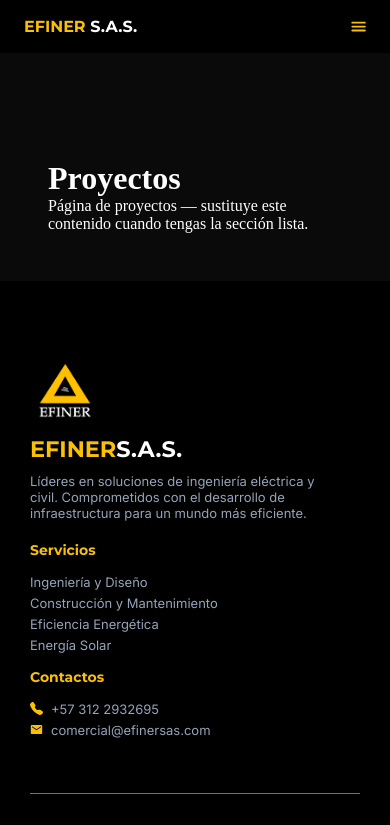
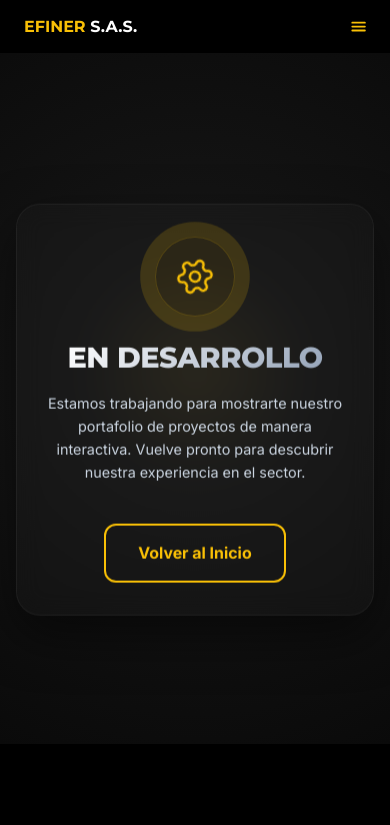
Before and after one commit to juan124perdomo/efinersas, a React (Vite) app: page /proyectos in a window 390 px wide. Shown: the top 825 px of the page. Built offline with nearby package versions, Linux system fonts and the light colour scheme.

Commit message:
Se hizo la pantalla de proyectos

```diff
--- /dev/null
+++ b/src/pages/Proyectos/Proyectos.css
@@ -0,0 +1,182 @@
+.page-proyectos {
+  min-height: calc(100vh - 120px);
+  width: 100%;
+  display: flex;
+  flex-direction: column;
+  align-items: center;
+  justify-content: center;
+  padding: 100px 1rem 2rem 1rem; /* 100px top padding accounts for the fixed navbar */
+  background: radial-gradient(circle at center, #1a1a1a 0%, var(--bg-dark) 100%);
+  position: relative;
+  overflow: hidden;
+  box-sizing: border-box;
+}
+
+/* Background glowing accents */
+.page-proyectos::before {
+  content: '';
+  position: absolute;
+  top: 50%;
+  left: 50%;
+  transform: translate(-50%, -50%);
+  width: 60vw;
+  height: 60vw;
+  background: radial-gradient(circle, rgba(249, 192, 6, 0.05) 0%, transparent 70%);
+  z-index: 0;
+  pointer-events: none;
+}
+
+.coming-soon-container {
+  width: 100%;
+  max-width: 800px;
+  display: flex;
+  flex-direction: column;
+  align-items: center;
+  justify-content: center;
+  position: relative;
+  z-index: 1;
+  box-sizing: border-box;
+}
+
+.coming-soon-content {
+  display: flex;
+  flex-direction: column;
+  align-items: center;
+  justify-content: center;
+  text-align: center;
+  gap: 1.5rem;
+  padding: 3rem 2rem;
+  background: rgba(255, 255, 255, 0.02);
+  border: 1px solid rgba(255, 255, 255, 0.05);
+  border-radius: 24px;
+  backdrop-filter: blur(12px);
+  -webkit-backdrop-filter: blur(12px);
+  box-shadow: 0 20px 50px rgba(0, 0, 0, 0.5);
+  animation: float 6s ease-in-out infinite;
+  width: 100%;
+  box-sizing: border-box;
+}
+
+.icon-container {
+  color: var(--primary);
+  display: flex;
+  justify-content: center;
+  align-items: center;
+  width: 120px;
+  height: 120px;
+  background: rgba(249, 192, 6, 0.08);
+  border-radius: 50%;
+  margin-bottom: 0.5rem;
+  box-shadow: 0 0 30px rgba(249, 192, 6, 0.15);
+  animation: pulse 2.5s infinite;
+  border: 1px solid rgba(249, 192, 6, 0.2);
+}
+
+.icon-container svg {
+  width: 60px;
+  height: 60px;
+  animation: spin 10s linear infinite;
+}
+
+.coming-soon-title {
+  font-family: var(--font-title);
+  font-size: 3.5rem;
+  font-weight: 800;
+  color: var(--secundary);
+  letter-spacing: -1.5px;
+  text-transform: uppercase;
+  background: linear-gradient(135deg, #ffffff 0%, #94a3b8 100%);
+  -webkit-background-clip: text;
+  -webkit-text-fill-color: transparent;
+  margin: 0;
+  line-height: 1.2;
+}
+
+.coming-soon-text {
+  font-family: var(--font-text);
+  font-size: 1.15rem;
+  color: var(--text-gray);
+  line-height: 1.6;
+  max-width: 600px;
+  margin: 0 auto;
+}
+
+.coming-soon-action {
+  margin-top: 1.5rem;
+  display: flex;
+  justify-content: center;
+  width: 100%;
+}
+
+@keyframes float {
+  0% { transform: translateY(0px); }
+  50% { transform: translateY(-12px); }
+  100% { transform: translateY(0px); }
+}
+
+@keyframes pulse {
+  0% { box-shadow: 0 0 0 0 rgba(249, 192, 6, 0.4); }
+  70% { box-shadow: 0 0 0 25px rgba(249, 192, 6, 0); }
+  100% { box-shadow: 0 0 0 0 rgba(249, 192, 6, 0); }
+}
+
+@keyframes spin {
+  from { transform: rotate(0deg); }
+  to { transform: rotate(360deg); }
+}
+
+/* Responsividad Tablet */
+@media (max-width: 900px) {
+  .coming-soon-title {
+    font-size: 2.8rem;
+  }
+  .coming-soon-content {
+    padding: 3rem 1.5rem;
+  }
+}
+
+/* Responsividad Móvil */
+@media (max-width: 768px) {
+  .page-proyectos {
+    padding: 100px 1rem 1.5rem 1rem; /* Mantener 100px top para la nav */
+    min-height: calc(100vh - 100px);
+  }
+  .coming-soon-title {
+    font-size: 2.2rem;
+    letter-spacing: -0.5px;
+  }
+  .coming-soon-content {
+    padding: 2rem 1rem;
+    gap: 1rem;
+  }
+  .icon-container {
+    width: 90px;
+    height: 90px;
+  }
+  .icon-container svg {
+    width: 45px;
+    height: 45px;
+  }
+  .coming-soon-text {
+    font-size: 1rem;
+    padding: 0 0.5rem;
+  }
+}
+
+/* Responsividad Móviles Pequeños */
+@media (max-width: 480px) {
+  .coming-soon-title {
+    font-size: 1.8rem;
+  }
+  .icon-container {
+    width: 80px;
+    height: 80px;
+  }
+  .icon-container svg {
+    width: 40px;
+    height: 40px;
+  }
+  .coming-soon-text {
+    font-size: 0.9rem;
+  }
+}
--- a/src/pages/Proyectos/Proyectos.jsx
+++ b/src/pages/Proyectos/Proyectos.jsx
@@ -1,18 +1,33 @@
-import "../Servicios/Servicios.css"
+import "./Proyectos.css"
 import { SEO } from "../../components/SEO/SEO"
+import { Link } from "react-router-dom"
 
 export function Proyectos() {
   return (
-    <main className="page page-proyectos">
+    <main className="page-proyectos">
       <SEO
         title="Proyectos Realizados"
         description="Conoce los proyectos ejecutados por Efiner S.A.S. para EPSA CELSIA, CEO, EQUANS CAM COLOMBIA y otras empresas en instalación y socialización."
       />
-      <h1 className="page-title">Proyectos</h1>
-      <p className="page-lead">
-        Página de proyectos — sustituye este contenido cuando tengas la sección
-        lista.
-      </p>
+      <div className="coming-soon-container">
+        <div className="coming-soon-content">
+          <div className="icon-container">
+            <svg xmlns="http://www.w3.org/2000/svg" viewBox="0 0 24 24" fill="none" stroke="currentColor" strokeWidth="1.5" strokeLinecap="round" strokeLinejoin="round">
+              <path d="M12.22 2h-.44a2 2 0 0 0-2 2v.18a2 2 0 0 1-1 1.73l-.43.25a2 2 0 0 1-2 0l-.15-.08a2 2 0 0 0-2.73.73l-.22.38a2 2 0 0 0 .73 2.73l.15.1a2 2 0 0 1 1 1.72v.51a2 2 0 0 1-1 1.74l-.15.09a2 2 0 0 0-.73 2.73l.22.38a2 2 0 0 0 2.73.73l.15-.08a2 2 0 0 1 2 0l.43.25a2 2 0 0 1 1 1.73V20a2 2 0 0 0 2 2h.44a2 2 0 0 0 2-2v-.18a2 2 0 0 1 1-1.73l.43-.25a2 2 0 0 1 2 0l.15.08a2 2 0 0 0 2.73-.73l.22-.39a2 2 0 0 0-.73-2.73l-.15-.08a2 2 0 0 1-1-1.74v-.5a2 2 0 0 1 1-1.74l.15-.09a2 2 0 0 0 .73-2.73l-.22-.38a2 2 0 0 0-2.73-.73l-.15.08a2 2 0 0 1-2 0l-.43-.25a2 2 0 0 1-1-1.73V4a2 2 0 0 0-2-2z"></path>
+              <circle cx="12" cy="12" r="3"></circle>
+            </svg>
+          </div>
+          <h1 className="coming-soon-title">En Desarrollo</h1>
+          <p className="coming-soon-text">
+            Estamos trabajando para mostrarte nuestro portafolio de proyectos de manera interactiva. Vuelve pronto para descubrir nuestra experiencia en el sector.
+          </p>
+          <div className="coming-soon-action">
+            <Link to="/" className="btn">
+              <span className="btnLink">Volver al Inicio</span>
+            </Link>
+          </div>
+        </div>
+      </div>
     </main>
   )
 }
```
